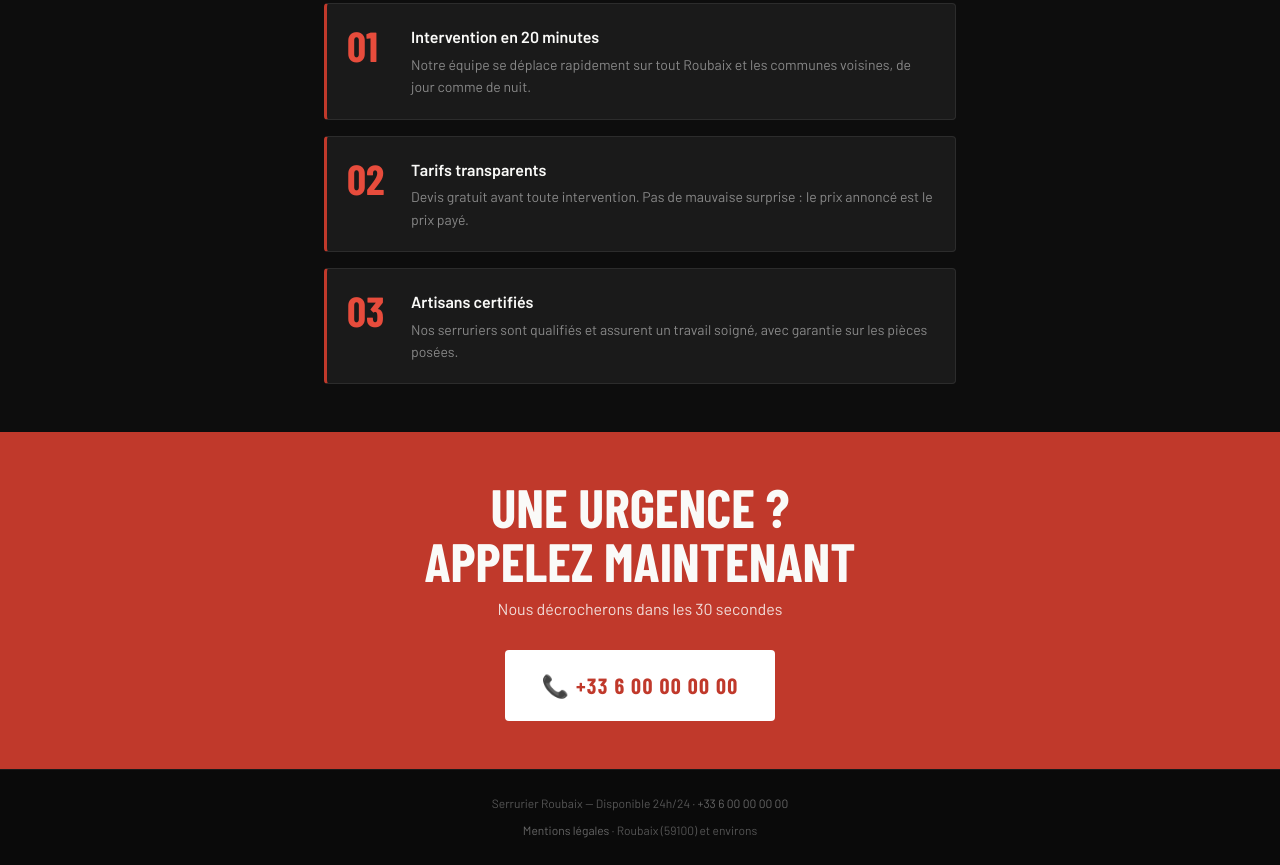
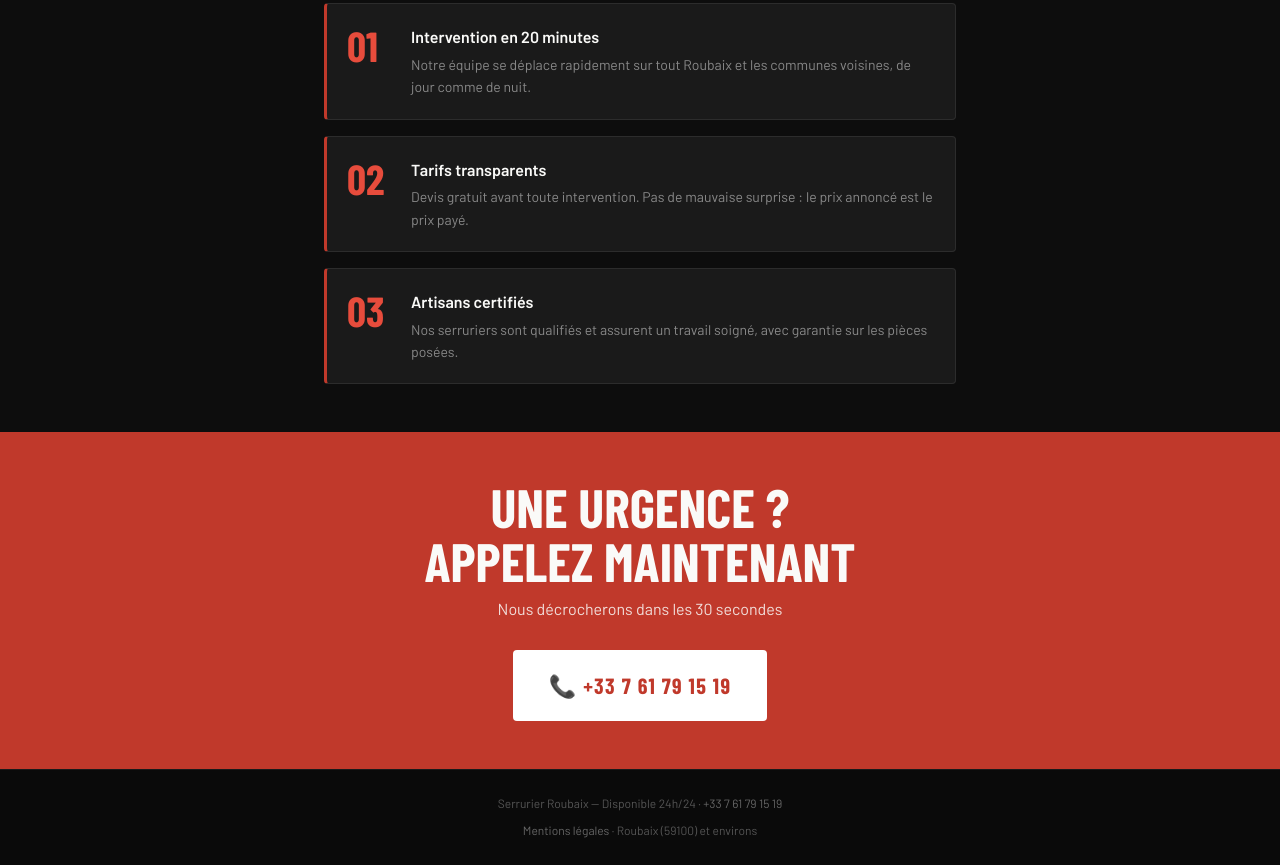
Before and after one commit to MiloudelMilou/serrurierroubaix, a plain HTML site: page index.html in a window 1280 px wide. Shown: the part 1655-2520 px from the top of the page. Drawn offline with nearby package versions, Linux system fonts and the light colour scheme; a web font is replaced by a local one.

Commit message:
Update index.html

```diff
--- a/index.html
+++ b/index.html
@@ -470,12 +470,12 @@ Blâmer
       Dépannage, ouverture de porte, remplacement de serrure.
     </p>
 
-    <a href="tel:+33600000000" class="btn-appel">
+    <a href="tel:+33761791519" class="btn-appel">
       <span class="icon-tel">📞</span>
       Appeler maintenant
     </a>
 
-    <a href="https://wa.me/33600000000" class="btn-whatsapp">
+    <a href="https://wa.me/33761791519" class="btn-whatsapp">
       💬 Contacter par WhatsApp
     </a>
 
@@ -574,13 +574,13 @@ Blâmer
 <div class="cta-bottom">
   <h2>Une urgence ?<br>Appelez maintenant</h2>
   <p>Nous décrocherons dans les 30 secondes</p>
-  <a href="tel:+33600000000" class="btn-appel-white">
-    📞 +33 6 00 00 00 00
+  <a href="tel:+33761791519" class="btn-appel-white">
+    📞 +33 7 61 79 15 19
   </a>
 </div>
 
 <footer>
-  <p>Serrurier Roubaix — Disponible 24h/24 · <a href="tel:+33600000000">+33 6 00 00 00 00</a></p>
+  <p>Serrurier Roubaix — Disponible 24h/24 · <a href="tel:+33600000000">+33 7 61 79 15 19</a></p>
   <p style="margin-top:8px"><a href="#">Mentions légales</a> · Roubaix (59100) et environs</p>
 </footer>
 
```
